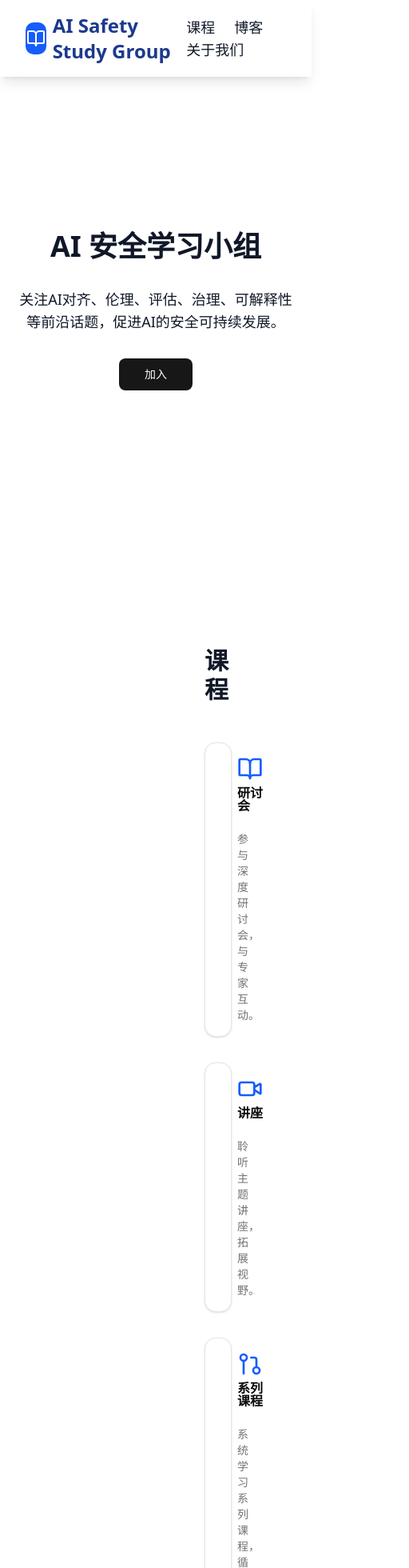
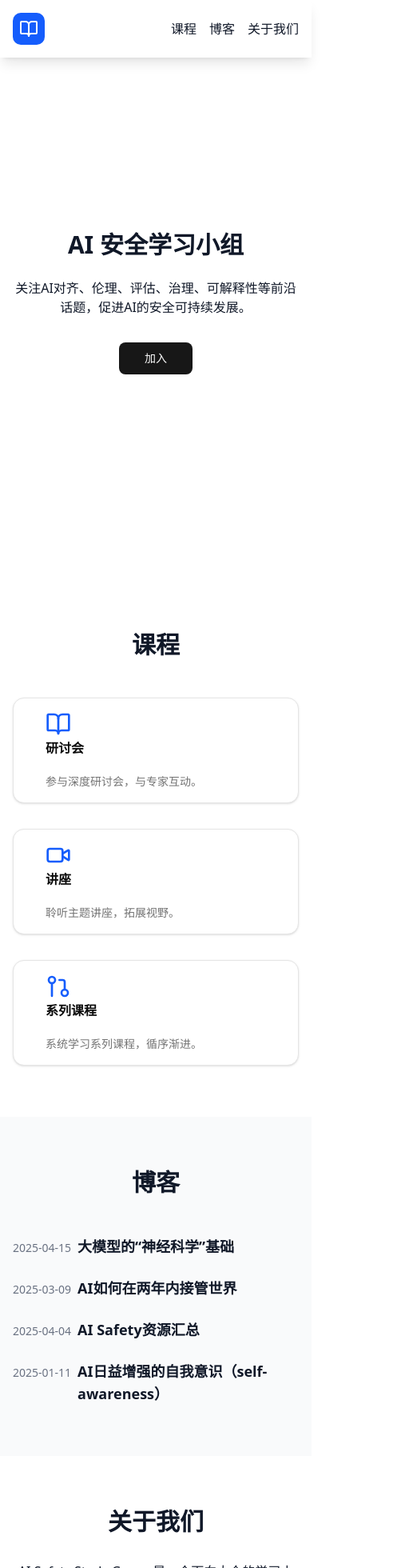
Before and after one commit to gixia-org/aisafetystudy, a Next.js app: page / in a window 390 px wide. Shown: the top 1960 px of the page at 80% size, 512 px wide, since content can reach past the window. Built offline with nearby package versions, Linux system fonts and the light colour scheme.

Commit message:
Fix the layout in mobile webpage. Add scrolling effect for Join button.

```diff
--- a/app/page.tsx
+++ b/app/page.tsx
@@ -28,23 +28,29 @@ export default function HomePage() {
   };
 
   return (
-    <div className="min-h-screen bg-beige-50 text-gray-900">
+    // Add overflow-x-hidden to the main container to prevent horizontal scroll
+    <div className="min-h-screen bg-beige-50 text-gray-900 overflow-x-hidden">
       {/* Header */}
-      <header className="flex items-center justify-between px-8 py-4 bg-white shadow-lg fixed w-full z-10">
+      {/* Adjust padding for smaller screens (px-4), keep logo fixed size, hide title on small screens */}
+      <header className="flex items-center justify-between px-4 md:px-8 py-4 bg-white shadow-lg fixed w-full z-10">
         <div className="flex items-center space-x-2">
-          <div className="h-10 w-10 bg-blue-600 rounded-lg flex items-center justify-center">
+          {/* Ensure logo container stays square */}
+          <div className="h-10 w-10 bg-blue-600 rounded-lg flex items-center justify-center flex-shrink-0">
             <BookOpen className="text-white" />
           </div>
-          <h1 className="text-2xl font-bold text-blue-900">AI Safety Study Group</h1>
+          {/* Hide title on small screens, show on medium and up */}
+          <h1 className="text-xl md:text-2xl font-bold text-blue-900 hidden sm:block">AI Safety Study Group</h1>
         </div>
-        <nav className="space-x-6">
+        {/* Adjust spacing for nav items */}
+        <nav className="flex space-x-4 md:space-x-6">
           {['课程', '博客', '关于我们'].map((item, index) => {
             const sectionIds = ['course', 'blog', 'about'];
             return (
               <a
                 key={item}
                 href={`#${sectionIds[index]}`}
-                className="text-lg hover:text-blue-600"
+                // Adjust text size for smaller screens
+                className="text-base md:text-lg hover:text-blue-600 flex-shrink-0"
                 onClick={(e) => {
                   e.preventDefault();
                   handleNavClick(sectionIds[index]);
@@ -58,22 +64,35 @@ export default function HomePage() {
       </header>
 
       {/* Hero Section */}
+      {/* Adjust top padding to account for fixed header, adjust bottom padding */}
       <section className="flex flex-col items-center text-center pt-72 pb-64 px-4">
-        <h2 className="text-4xl md:text-5xl font-extrabold mb-8">
+        {/* Adjust text size for smaller screens */}
+        <h2 className="text-3xl md:text-5xl font-extrabold mb-6 md:mb-8">
           AI 安全学习小组
         </h2>
-        <p className="max-w-xl text-lg mb-8">
+        {/* Adjust text size and max-width */}
+        <p className="max-w-md md:max-w-xl text-base md:text-lg mb-8">
           关注AI对齐、伦理、评估、治理、可解释性等前沿话题，促进AI的安全可持续发展。
         </p>
-        <a href="#about">
+        {/* Modify this anchor tag */}
+        <a
+          href="#about"
+          onClick={(e) => {
+            e.preventDefault(); // Prevent default anchor jump
+            handleNavClick('about'); // Call the smooth scroll function
+          }}
+        >
           <Button size="lg" className="px-8">加入</Button>
         </a>
       </section>
 
       {/* Courses Section */}
-      <section id="course" className="px-64 py-16 bg-white">
+      {/* Adjust padding significantly for smaller screens, keep large padding for larger screens */}
+      <section id="course" className="px-4 md:px-16 lg:px-64 py-16 bg-white">
         <h3 className="text-3xl font-semibold text-center mb-12">课程</h3>
+        {/* Default to 1 column, switch to 3 columns on medium screens and up */}
         <div className="grid grid-cols-1 md:grid-cols-3 gap-8">
+          {/* Card 1 */}
           <Card className="p-4">
             <CardHeader>
               <BookOpen className="h-8 w-8 text-blue-600" />
@@ -83,6 +102,7 @@ export default function HomePage() {
               <CardDescription>参与深度研讨会，与专家互动。</CardDescription>
             </CardContent>
           </Card>
+          {/* Card 2 */}
           <Card className="p-4">
             <CardHeader>
               <Video className="h-8 w-8 text-blue-600" />
@@ -92,6 +112,7 @@ export default function HomePage() {
               <CardDescription>聆听主题讲座，拓展视野。</CardDescription>
             </CardContent>
           </Card>
+          {/* Card 3 */}
           <Card className="p-4">
             <CardHeader>
               <GitPullRequest className="h-8 w-8 text-blue-600" />
@@ -105,35 +126,39 @@ export default function HomePage() {
       </section>
 
       {/* Blog Section */}
-      <section id="blog" className="px-8 py-16 bg-gray-50">
+      {/* Adjust padding for smaller screens */}
+      <section id="blog" className="px-4 md:px-8 py-16 bg-gray-50">
         <h3 className="text-3xl font-semibold text-center mb-12">博客</h3>
-        <div className="max-w-lg mx-auto space-y-6">
+        {/* Adjust max-width for better mobile view */}
+        <div className="max-w-full md:max-w-lg mx-auto space-y-6">
           {/* 示例博文 1 */}
-          <div className="flex items-baseline"> {/* 使用 flex 布局对齐标题和日期 */}
-            <span className="text-sm text-gray-500">2025-04-15</span> {/* 日期样式 */}
-            <a href="https://zhuanlan.zhihu.com/p/1893366157634928815" target="_blank" className="text-xl font-semibold text-black-700 hover:underline mr-4 ml-4"> {/* 标题样式 */}
-            大模型的“神经科学”基础
-            </a>
-          </div>
-          {/* 示例博文 1 */}
-          <div className="flex items-baseline"> {/* 使用 flex 布局对齐标题和日期 */}
-            <span className="text-sm text-gray-500">2025-03-09</span> {/* 日期样式 */}
-            <a href="https://zhuanlan.zhihu.com/p/28938402698" target="_blank" className="text-xl font-semibold text-black-700 hover:underline mr-4 ml-4"> {/* 标题样式 */}
-            AI如何在两年内接管世界
+          <div className="flex items-baseline">
+            <span className="text-sm text-gray-500 flex-shrink-0">2025-04-15</span>
+            {/* Reduce margin for smaller screens */}
+            <a href="https://zhuanlan.zhihu.com/p/1893366157634928815" target="_blank" className="text-lg md:text-xl font-semibold text-black-700 hover:underline ml-2 mr-2 md:ml-4 md:mr-4">
+              大模型的“神经科学”基础
             </a>
           </div>
           {/* 示例博文 2 */}
           <div className="flex items-baseline">
-            <span className="text-sm text-gray-500">2025-04-04</span>
-            <a href="https://zhuanlan.zhihu.com/p/8372533549" target="_blank" className="text-xl font-semibold text-black-700 hover:underline mr-4 ml-4">
-            AI Safety资源汇总
+            <span className="text-sm text-gray-500 flex-shrink-0">2025-03-09</span>
+            <a href="https://zhuanlan.zhihu.com/p/28938402698" target="_blank" className="text-lg md:text-xl font-semibold text-black-700 hover:underline ml-2 mr-2 md:ml-4 md:mr-4">
+              AI如何在两年内接管世界
             </a>
           </div>
           {/* 示例博文 3 */}
           <div className="flex items-baseline">
-            <span className="text-sm text-gray-500">2025-01-11</span>
-            <a href="https://zhuanlan.zhihu.com/p/17750373522" target="_blank" className="text-xl font-semibold text-black-700 hover:underline mr-4 ml-4">
-            AI日渐增强的自我意识（self-awareness）
+            <span className="text-sm text-gray-500 flex-shrink-0">2025-04-04</span>
+            <a href="https://zhuanlan.zhihu.com/p/8372533549" target="_blank" className="text-lg md:text-xl font-semibold text-black-700 hover:underline ml-2 mr-2 md:ml-4 md:mr-4">
+              AI Safety资源汇总
+            </a>
+          </div>
+          {/* 示例博文 4 */}
+          <div className="flex items-baseline">
+            {/* Add flex-shrink-0 to prevent date from shrinking/wrapping */}
+            <span className="text-sm text-gray-500 flex-shrink-0">2025-01-11</span>
+            <a href="https://zhuanlan.zhihu.com/p/17750373522" target="_blank" className="text-lg md:text-xl font-semibold text-black-700 hover:underline ml-2 mr-2 md:ml-4 md:mr-4">
+              AI日益增强的自我意识（self-awareness）
             </a>
           </div>
           {/* 你可以在这里添加更多博文条目 */}
@@ -141,18 +166,22 @@ export default function HomePage() {
       </section>
 
       {/* About Section */}
-      <section id="about" className="px-8 py-16 bg-white">
+      {/* Adjust padding for smaller screens */}
+      <section id="about" className="px-4 md:px-8 py-16 bg-white">
         <h3 className="text-3xl font-semibold text-center mb-8">关于我们</h3>
-        <p className="max-w-2xl mx-auto text-center mb-8">
+        <p className="max-w-2xl mx-auto text-center mb-8 text-base md:text-lg">
           AI Safety Study Group 是一个面向大众的学习小组，我们欢迎对AI和AI安全感兴趣的朋友加入。无论你的背景如何，都可以在这里学习AI知识，准备应对未来的社会变革。欢迎通过以下方式加入社区或浏览最新动态。
         </p>
-        <div className="flex justify-center space-x-8">
+        {/* Adjust spacing for icons */}
+        <div className="flex justify-center space-x-6 md:space-x-8">
           <div className="relative flex flex-col items-center cursor-pointer" onMouseEnter={handleMouseEnter} onMouseLeave={handleMouseLeave}>
             <MessageSquare className="h-8 w-8" />
             <span className="text-sm">微信</span>
             {showQRCode && (
-              <div className="absolute top-0 mt-[-360px] bg-white p-6 rounded-lg shadow-lg text-center w-64">
-                <img src="/qrcode.jpg" alt="QR Code" className="mb-4 w-60 h-72" />
+              // Adjust QR code popup position and size for mobile if needed
+              <div className="absolute bottom-full mb-2 left-1/2 transform -translate-x-1/2 bg-white p-4 rounded-lg shadow-lg text-center w-48 md:w-64">
+                <img src="/qrcode.jpg" alt="QR Code" className="mb-2 w-full h-auto" /> {/* Adjust image size */}
+                <span>扫码加入微信群</span> {/* Optional: Add text */}
               </div>
             )}
           </div>
@@ -168,9 +197,10 @@ export default function HomePage() {
       </section>
 
       {/* Footer */}
-      <footer className="bg-gray-100 py-8 px-8 mt-16">
-        <div className="flex flex-col md:flex-row justify-between items-center">
-          <span className="text-sm text-gray-600">© 2025 Gixia. All rights reserved.</span>
+      {/* Adjust padding and text size */}
+      <footer className="bg-gray-100 py-6 md:py-8 px-4 md:px-8 mt-16">
+        <div className="flex flex-col md:flex-row justify-center items-center text-center">
+          <span className="text-xs md:text-sm text-gray-600">© 2025 Gixia. All rights reserved.</span>
         </div>
       </footer>
     </div>
```
